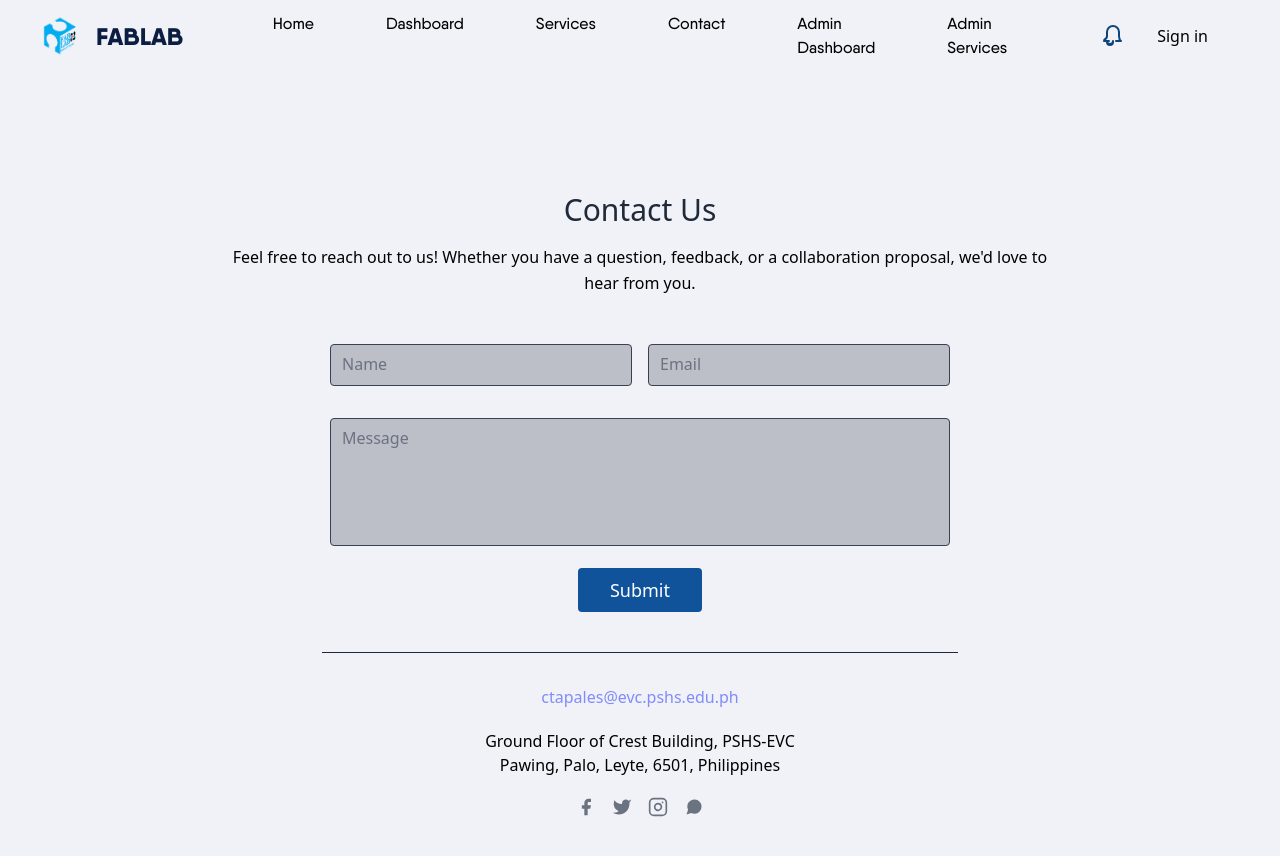
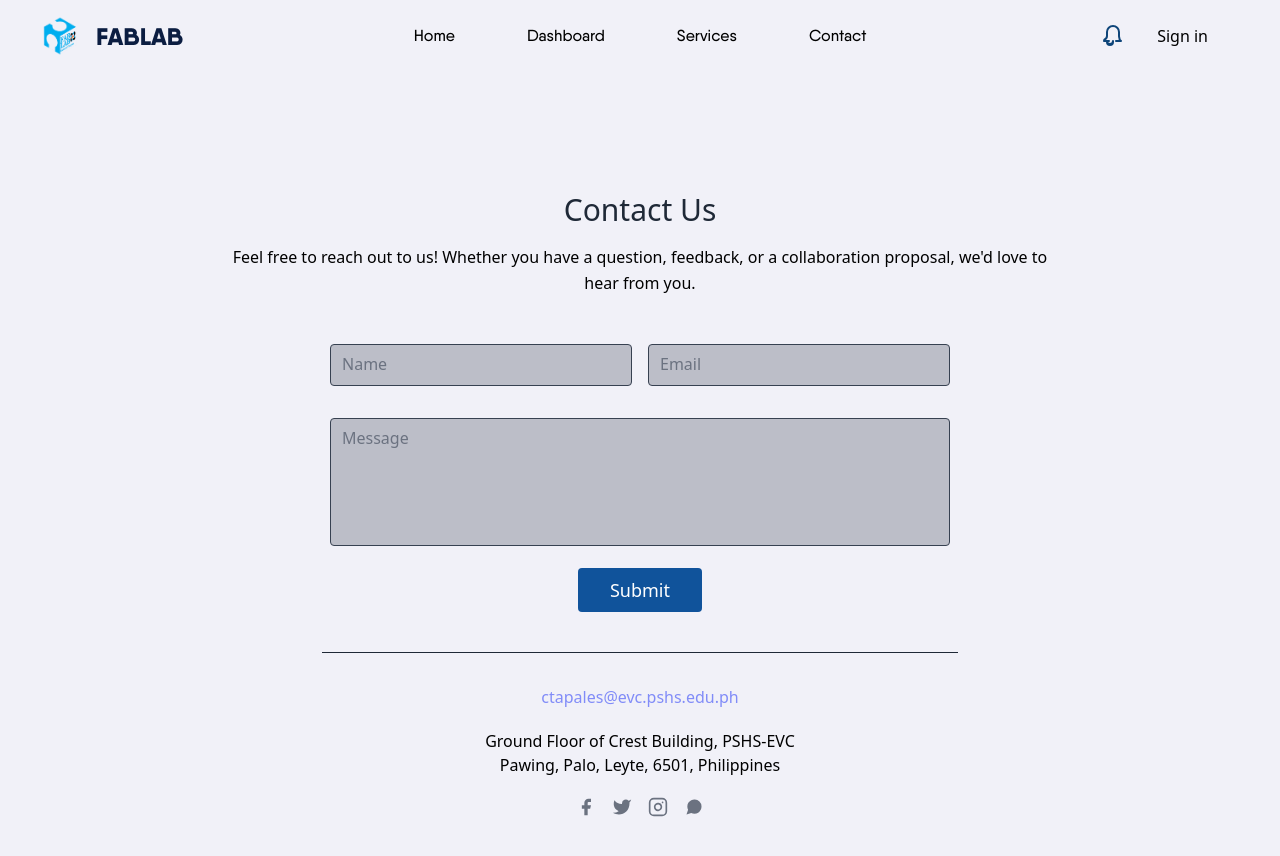
Before and after one commit to Marieee08/RESOLAB, a Next.js app: page /contact in a window 1280 px wide. Shown: the top 856 px of the page. Built offline with nearby package versions, Linux system fonts and the light colour scheme; no server answers.

Commit message:
Locked dashboard and service page for users with accounts only

```diff
--- a/src/components/custom/navbar.tsx
+++ b/src/components/custom/navbar.tsx
@@ -60,12 +60,6 @@ const Navbar = () => {
             </Link>
             <Link href="/contact" className="font-qanelas1 text-black px-4 py-2 rounded-full hover:bg-[#d5d7e2] transition duration-300">
               Contact
-            </Link>
-            <Link href="/dashboard/admin" className="font-qanelas1 text-black px-4 py-2 rounded-full hover:bg-[#d5d7e2] transition duration-300">
-              Admin Dashboard
-            </Link>
-            <Link href="/services/admin" className="font-qanelas1 text-black px-4 py-2 rounded-full hover:bg-[#d5d7e2] transition duration-300">
-              Admin Services
             </Link>
           </div>
         </div>
--- a/src/middleware.ts
+++ b/src/middleware.ts
@@ -1,6 +1,15 @@
-import { clerkMiddleware } from '@clerk/nextjs/server'
+import { clerkMiddleware, createRouteMatcher } from '@clerk/nextjs/server'
 
-export default clerkMiddleware()
+
+const isProtectedRoute = createRouteMatcher([
+  '/services/user/schedule(.*)','/dashboard(.*)'
+
+])
+export default clerkMiddleware((auth, req) => {
+  if(isProtectedRoute(req)) {
+    auth().protect()
+  }
+});
 
 export const config = {
   matcher: [
```
